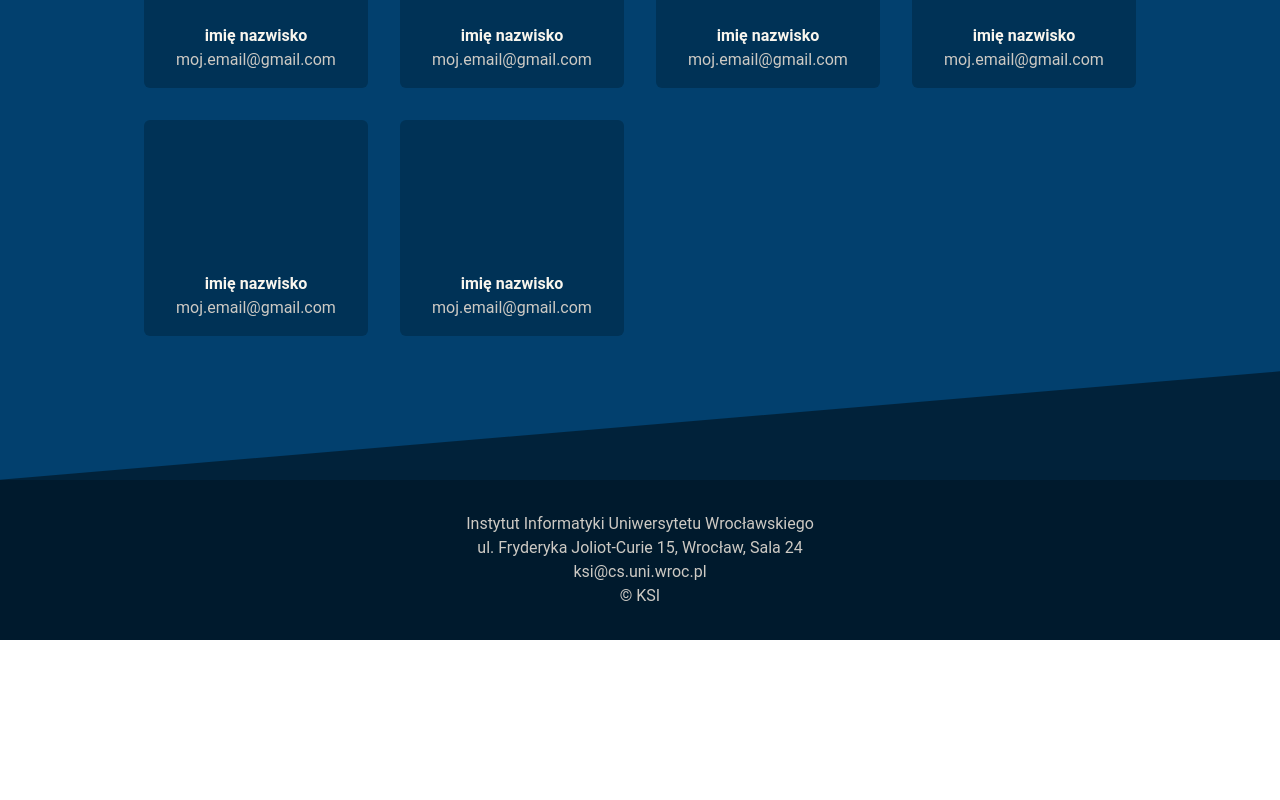
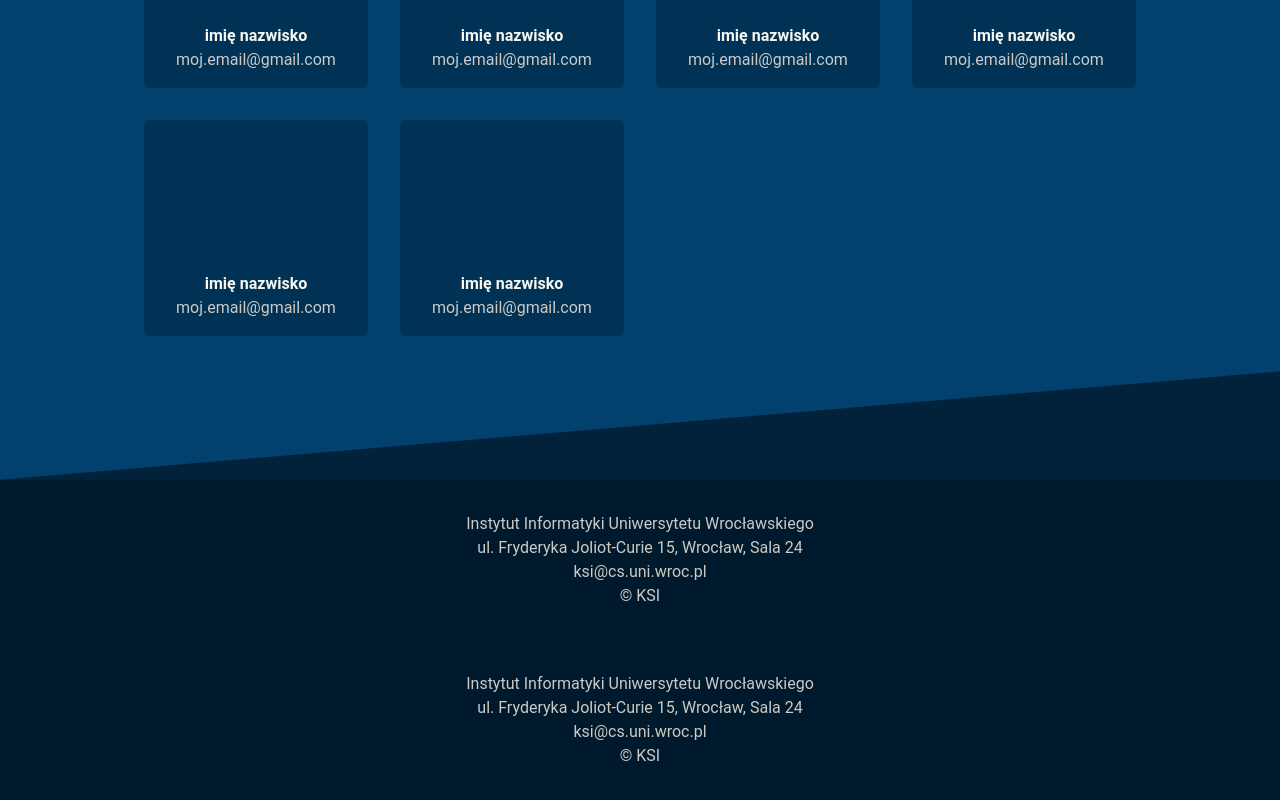
Before and after one commit to ksiuwr/ksi-site-v2025, a React (Vite) app: page /members in a window 1280 px wide. Shown: the part 4697-5497 px from the top of the page. Before the commit the page ends 5337 px from the top, so only its background shows below. Built offline with nearby package versions, Linux system fonts and the light colour scheme; the HTML template or start-up script is replaced by a standard one.

Commit message:
feat (frontend): Extracted general `Footbar` component

```diff
--- a/src/App.tsx
+++ b/src/App.tsx
@@ -3,6 +3,7 @@ import { BrowserRouter as Router, Routes, Route, Link } from 'react-router-dom';
 import Navbar from './Navbar';
 import Members from './Members';
 import Contact from './Contact';
+import Footer from './Footer';
 
 function App() {
     return (
@@ -17,6 +18,8 @@ function App() {
                     <Route path="/members" element={<Members />} />
                     <Route path="/contact" element={<Contact />} />
                 </Routes>
+
+                <Footer />
             </Router>
         </div>
     );
--- a/src/Contact.tsx
+++ b/src/Contact.tsx
@@ -5,8 +5,8 @@ const Contact = () => {
 
   useEffect(() => {
     if (heroRef.current) {
-      heroRef.current.style.transform = "translateX(-200vw)";
-      heroRef.current.style.transition = "transform 1s ease-out";
+      heroRef.current.style.transform = "translateX(-80vw)";
+      heroRef.current.style.transition = "transform 1.5s ease-out";
       setTimeout(() => {
         if (heroRef.current) {
           heroRef.current.style.transform = "translateX(0)";
@@ -132,16 +132,6 @@ const Contact = () => {
           </form>
         </div>
       </section>
-
-      {/* Footer */}
-      <footer className="bg-footer-primary text-dark-text-secondary py-8">
-        <div className="container mx-auto text-center">
-          <p>Instytut Informatyki Uniwersytetu Wrocławskiego</p>
-          <p>ul. Fryderyka Joliot-Curie 15, Wrocław, Sala 24</p>
-          <p>ksi@cs.uni.wroc.pl</p>
-          <p>© KSI</p>
-        </div>
-      </footer>
     </div>
   );
 };
--- /dev/null
+++ b/src/Footer.tsx
@@ -0,0 +1,14 @@
+const Footer = () => {
+  return (
+    <footer className="bg-footer-primary text-dark-text-secondary py-8">
+      <div className="container mx-auto text-center">
+        <p>Instytut Informatyki Uniwersytetu Wrocławskiego</p>
+        <p>ul. Fryderyka Joliot-Curie 15, Wrocław, Sala 24</p>
+        <a href="mailto:ksi@cs.uni.wroc.pl">ksi@cs.uni.wroc.pl</a>
+        <p>© KSI</p>
+      </div>
+    </footer>
+  );
+};
+
+export default Footer;
```
